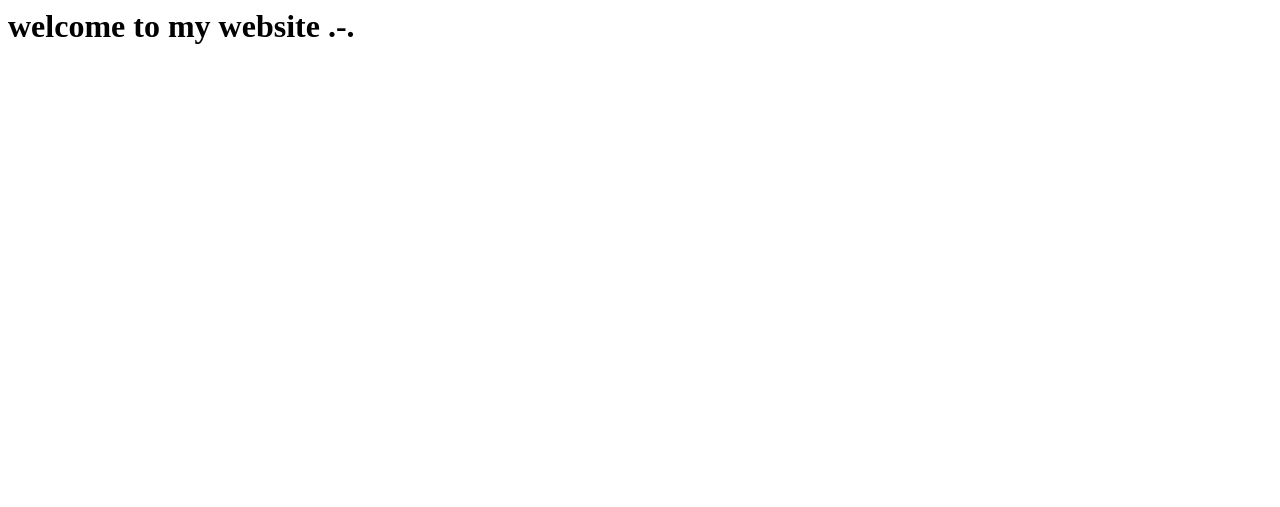
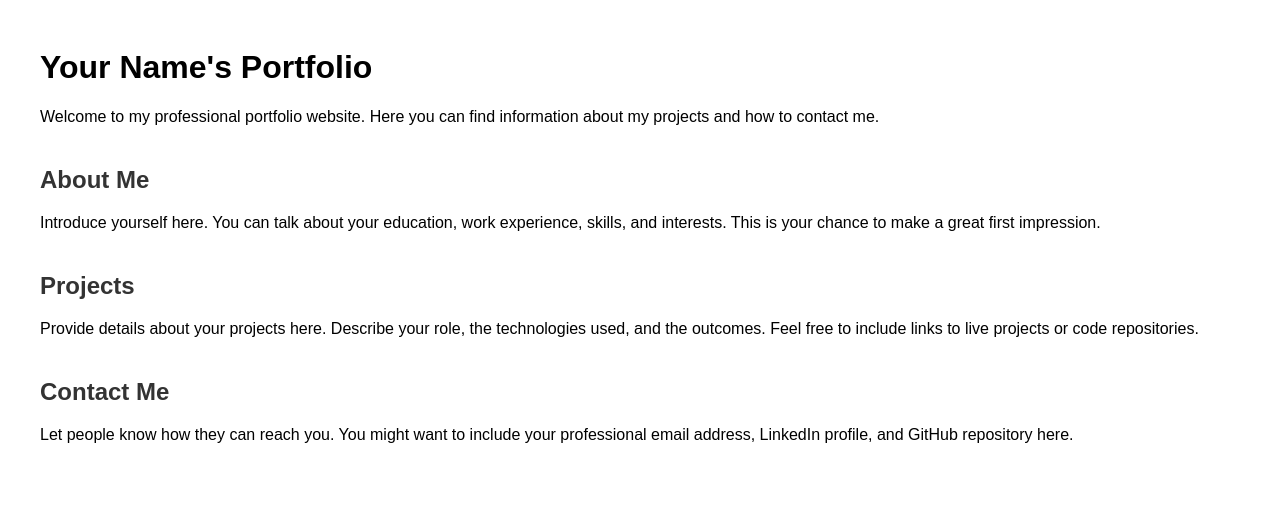
Before and after one commit to TheRealRyder/Portfolio.github.io, a plain HTML site: page index.html in a window 1280 px wide. Drawn offline with Linux system fonts and the light colour scheme.

Commit message:
created a more substantial starting html for portfolio

```diff
--- a/index.html
+++ b/index.html
@@ -1,10 +1,37 @@
-<html>
+<html lang="en">
     <head>
+        <meta charset="UTF-8">
+        <meta name="viewport" content="width=device-width, initial-scale=1.0">
+        <title>Eden Ryder Lee's Portfolio</title>
+        <style>
+            body {font-family: Arial, sans-serif; }
+            .container { max-width: 1200px; margin: auto; padding: 20px; }
+            header, .intro, .projects, .contact { margin-bottom: 40px; }
+        h2 { color: #333; }
+        </style>
 
     </head>
     <body>
-        <h1>
-            welcome to my website .-.
-        </h1>
+        <div class="container">
+            <header>
+                <h1>Your Name's Portfolio</h1>
+                <p>Welcome to my professional portfolio website. Here you can find information about my projects and how to contact me.</p>
+            </header>
+
+            <section class="intro">
+                <h2>About Me</h2>
+                <p>Introduce yourself here. You can talk about your education, work experience, skills, and interests. This is your chance to make a great first impression.</p>
+            </section>
+
+            <section class="projects">
+                <h2>Projects</h2>
+                <p>Provide details about your projects here. Describe your role, the technologies used, and the outcomes. Feel free to include links to live projects or code repositories.</p>
+            </section>
+
+            <section class="contact">
+                <h2>Contact Me</h2>
+                <p>Let people know how they can reach you. You might want to include your professional email address, LinkedIn profile, and GitHub repository here.</p>
+            </section>
+        </div>
     </body>
 </html>
```
